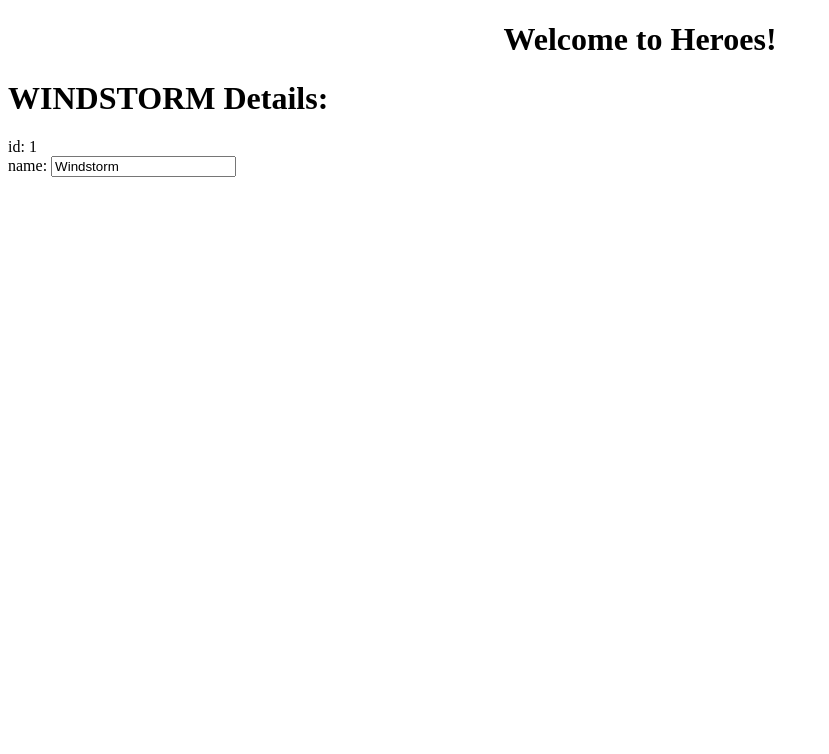
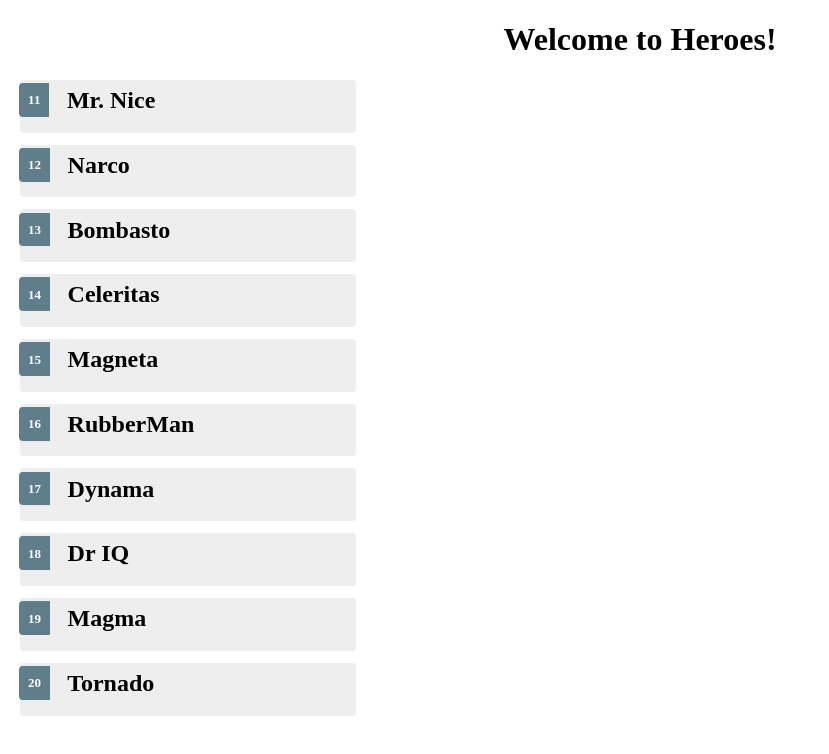
Before and after one commit to velislavnikolov/heroes-project, an Angular app in the folder Heroes/: page / in a window 1280 px wide. Shown: the top 754 px of the page, without its empty margins (0-829 px from the left). Built offline with nearby package versions, Linux system fonts and the light colour scheme.

Commit message:
Add mocked list of heroes and click event to show hero details

```diff
--- a/Heroes/src/app/heroes/heroes.component.css
+++ b/Heroes/src/app/heroes/heroes.component.css
@@ -1,3 +1,48 @@
-h1 {
-    font-family: 'Times New Roman', Times, serif;
-}
+/* HeroesComponent's private CSS styles */
+.selected {
+    background-color: #CFD8DC !important;
+    color: white;
+  }
+  .heroes {
+    margin: 0 0 2em 0;
+    list-style-type: none;
+    padding: 0;
+    width: 15em;
+  }
+  .heroes li {
+    cursor: pointer;
+    position: relative;
+    left: 0;
+    background-color: #EEE;
+    margin: .5em;
+    padding: .3em 0;
+    height: 1.6em;
+    border-radius: 4px;
+  }
+  .heroes li.selected:hover {
+    background-color: #BBD8DC !important;
+    color: white;
+  }
+  .heroes li:hover {
+    color: #607D8B;
+    background-color: #DDD;
+    left: .1em;
+  }
+  .heroes .text {
+    position: relative;
+    top: -3px;
+  }
+  .heroes .badge {
+    display: inline-block;
+    font-size: small;
+    color: white;
+    padding: 0.8em 0.7em 0 0.7em;
+    background-color: #607D8B;
+    line-height: 1em;
+    position: relative;
+    left: -1px;
+    top: -4px;
+    height: 1.8em;
+    margin-right: .8em;
+    border-radius: 4px 0 0 4px;
+  }
--- a/Heroes/src/app/heroes/heroes.component.html
+++ b/Heroes/src/app/heroes/heroes.component.html
@@ -1,7 +1,21 @@
-<h1>{{hero.name | uppercase}} Details:</h1>
-<div><span>id: </span>{{hero.id}}</div>
-<div>
-    <label>name:
-        <input [(ngModel)]="hero.name" placeholder="name">
-    </label>
+<h2>
+    <ul class="heroes">
+        <li *ngFor="let hero of heroes"
+        [class.selected]="hero === selectedHero"
+        (click)="onSelect(hero)">
+            <span class="badge">{{hero.id}}</span> {{hero.name}}
+        </li>
+    </ul>
+</h2>
+
+<div *ngIf="selectedHero">
+
+    <h1>{{selectedHero.name | uppercase}} Details:</h1>
+    <div><span>id: </span>{{selectedHero.id}}</div>
+    <div>
+        <label>name:
+            <input [(ngModel)]="selectedHero.name" placeholder="name">
+        </label>
+    </div>
+
 </div>
--- a/Heroes/src/app/heroes/heroes.component.ts
+++ b/Heroes/src/app/heroes/heroes.component.ts
@@ -1,5 +1,6 @@
 import { Component, OnInit } from '@angular/core';
 import { Hero } from '../hero';
+import { HEROES } from '../mock-heroes';
 
 @Component({
     selector: 'heroes',
@@ -8,10 +9,14 @@
 })
 
 export class HeroesComponent implements OnInit {
-    hero: Hero = {
-        id: 1,
-        name: "Windstorm"
-    };
+
+    heroes = HEROES;
+
+    selectedHero: Hero;
+
+    onSelect(hero: Hero): void {
+        this.selectedHero = hero;
+    }
 
     constructor () {}
 
--- /dev/null
+++ b/Heroes/src/app/mock-heroes.ts
@@ -0,0 +1,14 @@
+import { Hero } from './hero';
+
+export const HEROES: Hero[] = [
+    { id: 11, name: 'Mr. Nice' },
+    { id: 12, name: 'Narco' },
+    { id: 13, name: 'Bombasto' },
+    { id: 14, name: 'Celeritas' },
+    { id: 15, name: 'Magneta' },
+    { id: 16, name: 'RubberMan' },
+    { id: 17, name: 'Dynama' },
+    { id: 18, name: 'Dr IQ' },
+    { id: 19, name: 'Magma' },
+    { id: 20, name: 'Tornado' }
+];
```
